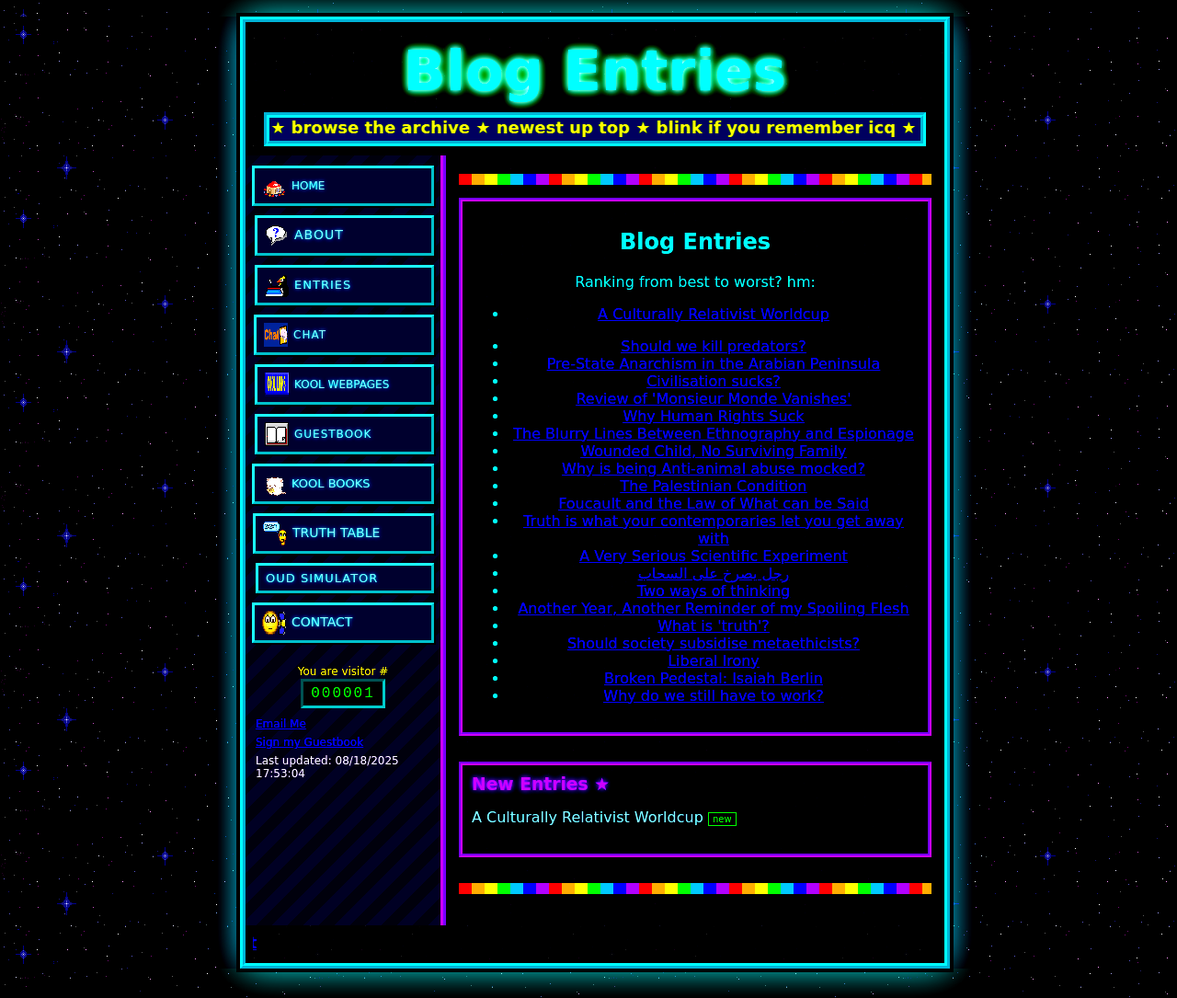
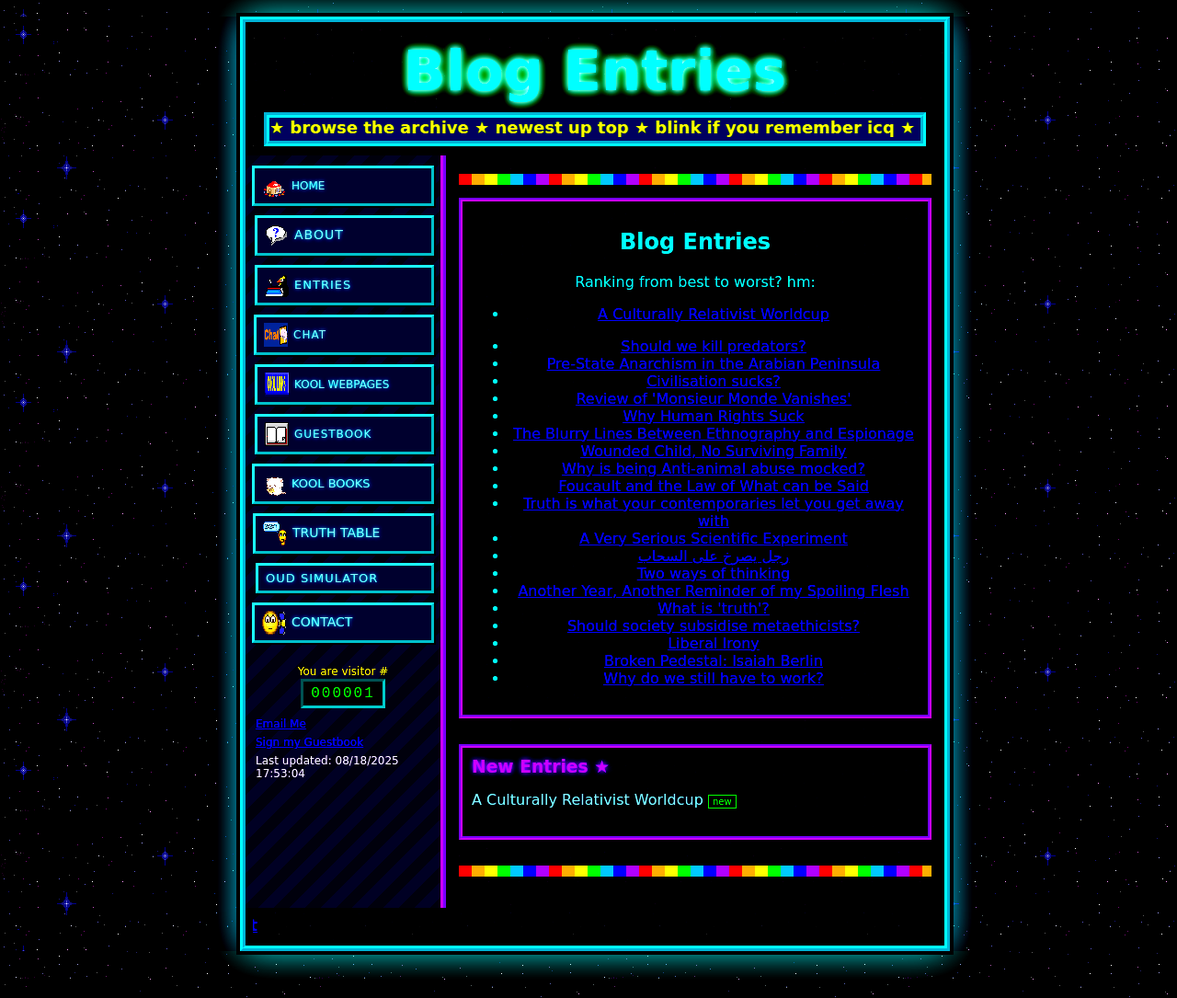
Before and after one commit to Catofminerva/Catofminerva.github.io, a Jekyll site: the page built from blog_posts.html, in a window 1280 px wide. Shown: the whole page at 92% size. Built offline with Jekyll 4.4.1, drawn with Linux system fonts in a browser that asks for light colours.

Commit message:
Update blog_posts.html

```diff
--- a/blog_posts.html
+++ b/blog_posts.html
@@ -24,7 +24,7 @@ permalink: /blog_posts.html
 
 
                         <li><a href="vegan.html">Why is being Anti-animal abuse mocked?</a></li>
-            <li><a href="insideroutsider.html">The Palestinian Condition</a></li>
+
             <li><a href="foucault.html">Foucault and the Law of What can be Said</a></li>
                <li><a href="Truth2.html">Truth is what your contemporaries let you get away with</a></li>
                         <li><a href="experiment.html">A Very Serious Scientific Experiment</a></li>
```
